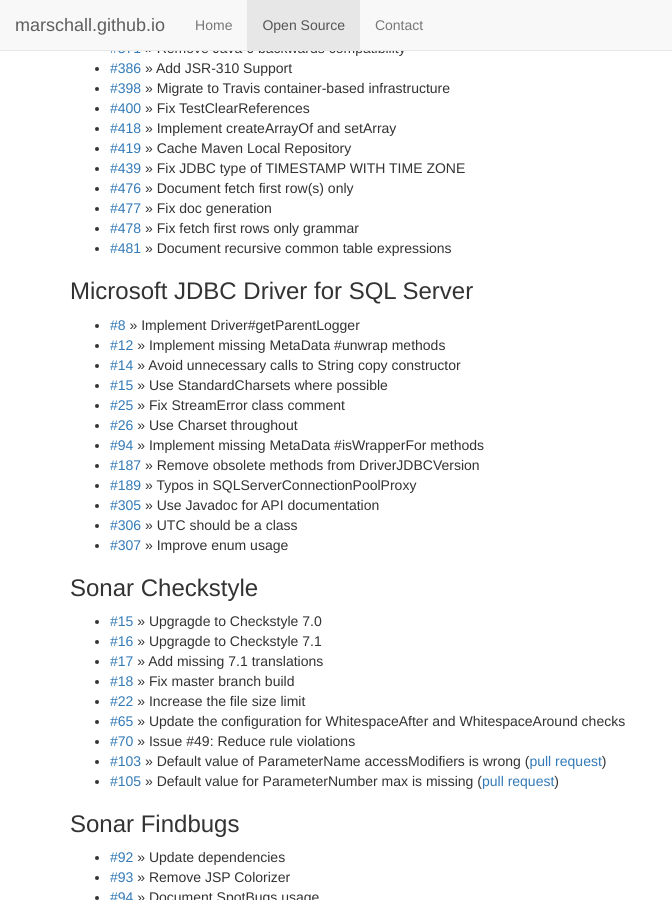
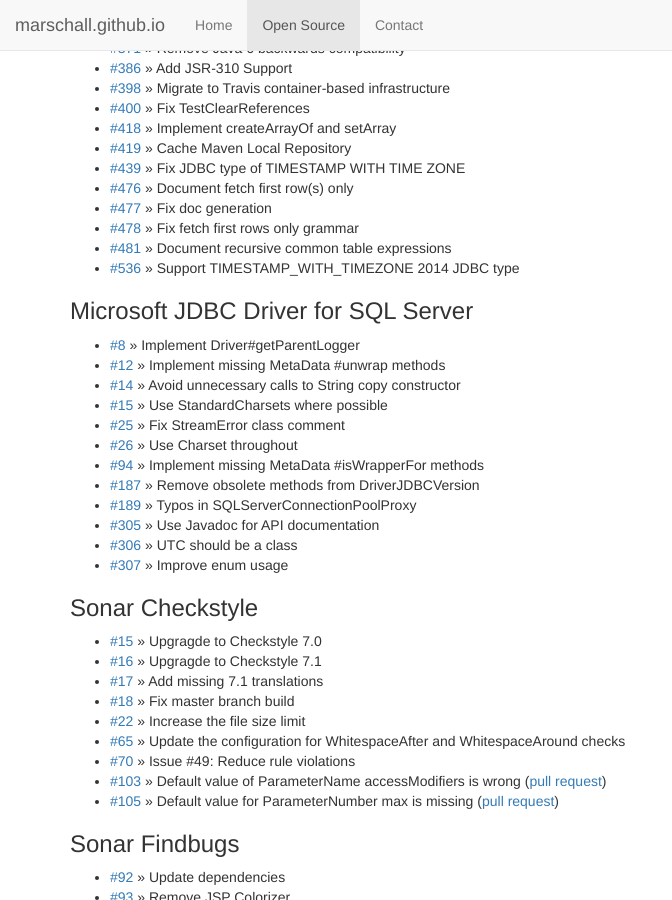
Before and after one commit to marschall/marschall.github.com, a Jekyll site: the page built from open-source.html, in a window 1280 px wide and 900 px high, scrolled down 4526 px. Shown: the whole window, without its empty margins (0-672 px from the left). Built offline with Jekyll 4.4.1, drawn with Linux system fonts in a browser that asks for light colours.

Commit message:
add h2#536

```diff
--- a/open-source.html
+++ b/open-source.html
@@ -286,6 +286,7 @@
   <li><a href="https://github.com/h2database/h2database/pull/477">#477</a> &raquo; Fix doc generation</li>
   <li><a href="https://github.com/h2database/h2database/pull/478">#478</a> &raquo; Fix fetch first rows only grammar</li>
   <li><a href="https://github.com/h2database/h2database/pull/481">#481</a> &raquo; Document recursive common table expressions</li>
+  <li><a href="https://github.com/h2database/h2database/pull/536">#536</a> &raquo; Support TIMESTAMP_WITH_TIMEZONE 2014 JDBC type</li>
 </ul>
 <h3>Microsoft JDBC Driver for SQL Server</h3>
 <ul>
```
